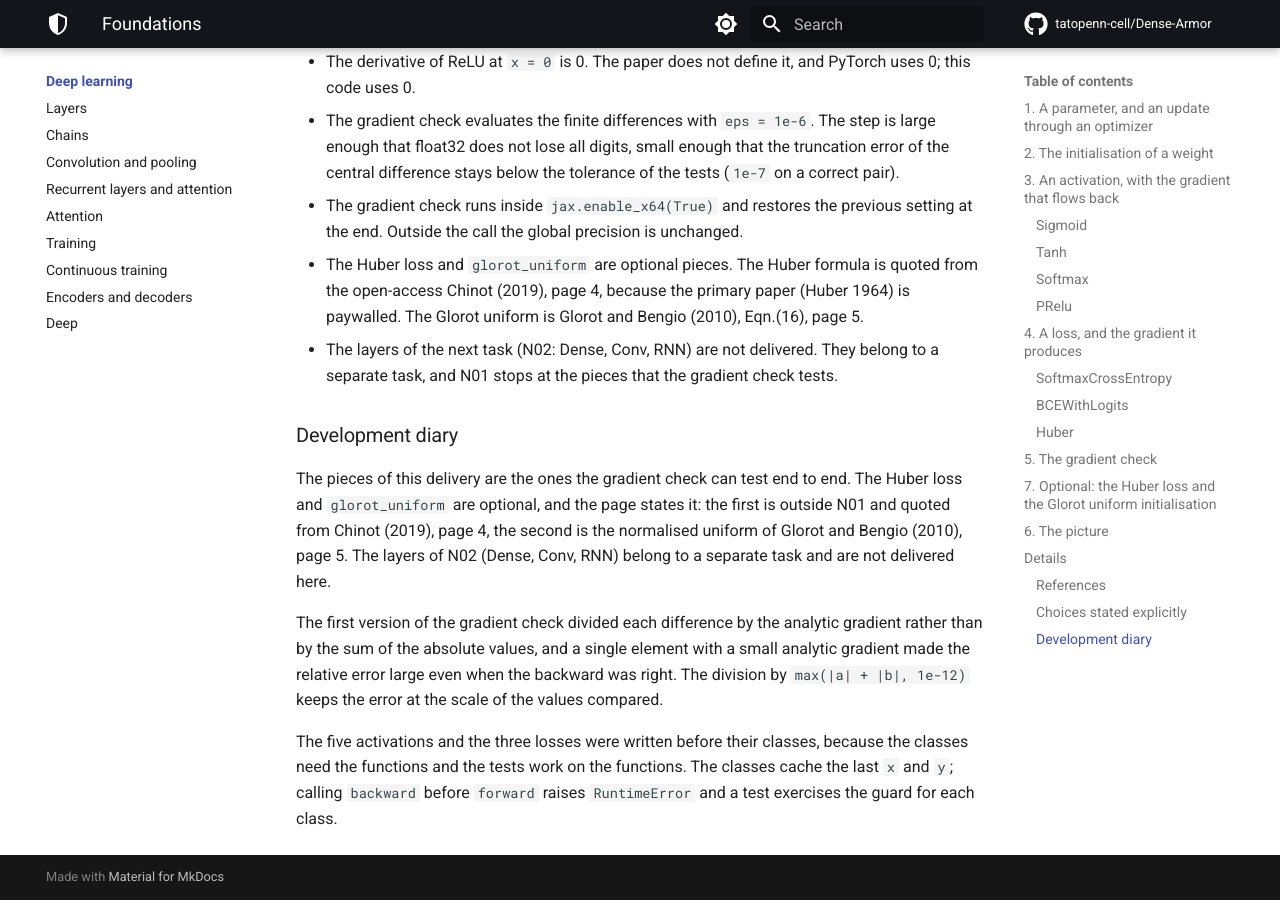
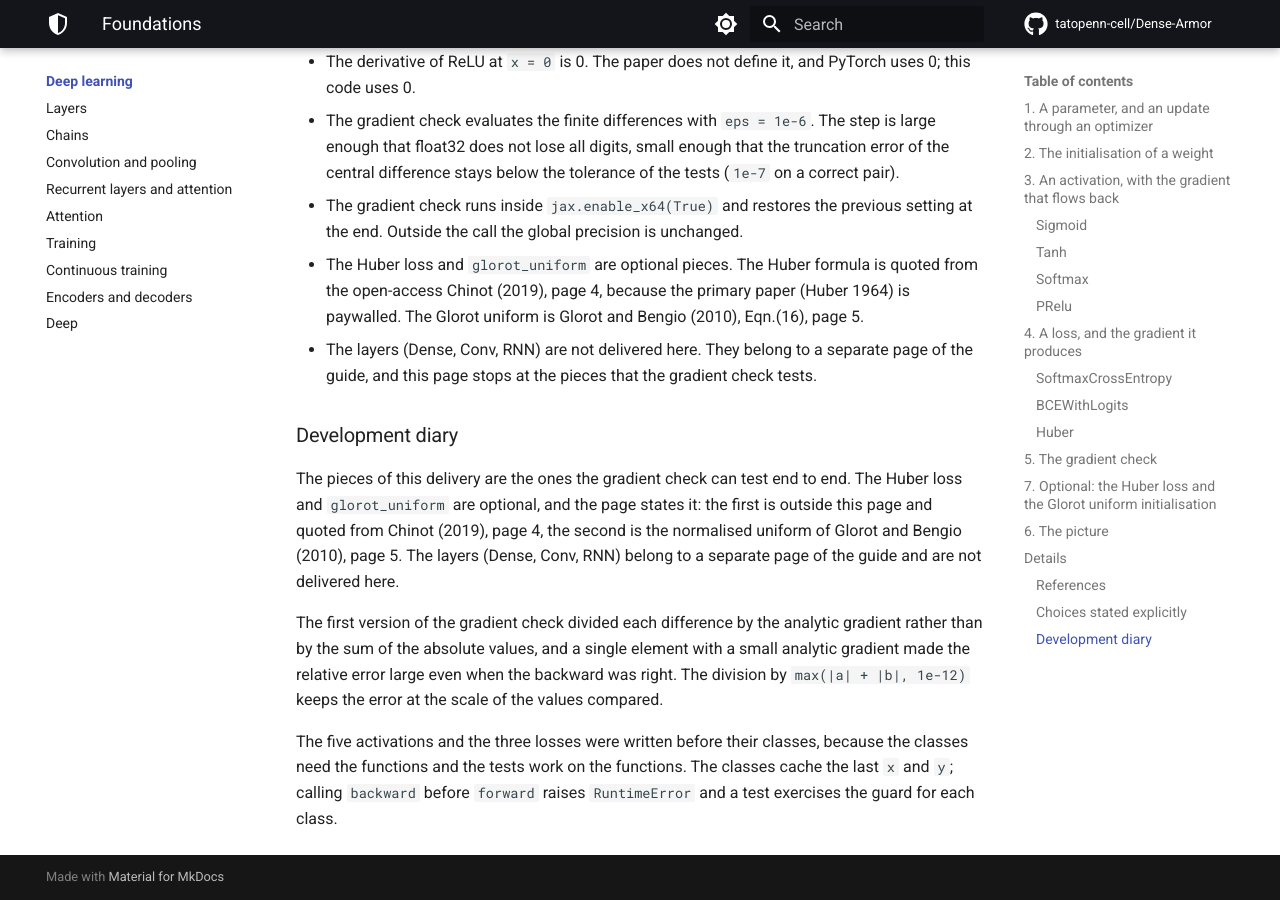
Before and after one commit to tatopenn-cell/Dense-Armor, an MkDocs documentation site: the page built from docs/neural/index.md, in a window 1280 px wide and 900 px high, scrolled down 10670 px. Built offline with MkDocs 1.6.1 and Material for MkDocs 9.7.7, drawn with Linux system fonts in a browser that asks for light colours; comment, search, counter and statistics services are not loaded.

Commit message:
taskN08 fix: remove the internal task labels N01 and N02 from index.md
The N0 grep of 04_SELF_CHECK (check 2, no work narration in a public
page) flags four occurrences of 'N01' and 'N02' in docs/neural/
index.md, in the Choices section (line 387) and in the Development
diary section (line 391). The occurrences pre-date this task: they
are in the text that N01 left on master and this branch has not
touched. But they are the internal labels of the task programme, not
facts about the library, so they do not belong in a public page.

The two sentences are rewritten without changing the meaning:

- 'The layers of the next task (N02: Dense, Conv, RNN) are not
   delivered. They belong to a separate task, and N01 stops at the
   pieces that the gradient check tests.'
  becomes
  'The layers (Dense, Conv, RNN) are not delivered here. They belong
   to a separate page of the guide, and this page stops at the pieces
   that the gradient check tests.'

- 'the first is outside N01 ... The layers of N02 (Dense, Conv, RNN)
   belong to a separate task and are not delivered here.'
  becomes
  'the first is outside this page ... The layers (Dense, Conv, RNN)
   belong to a separate page of the guide and are not delivered
   here.'

This is an out-of-scope modification, declared: 'State of the base'
of the task says 'change nothing else on the page', and this commit
changes two lines of index.md that no item of N08 named. The reason
is the same rule of the kit (a public page does not name its own
tasks), and the change is two lines of prose with no effect on the
page's narrative or on its blocks.

Checks after the fix: N0 grep on the five pages of the task is
clean; check_examples.py -> 16/16 classes OK, 16/16 blocks MATCH,
exit 0; mkdocs build --strict -> exit 0.

```diff
--- a/docs/neural/index.md
+++ b/docs/neural/index.md
@@ -384,11 +384,11 @@ The left panel is the five activations on `x` in `[-4, 4]`, the right panel the
 - The gradient check evaluates the finite differences with `eps = 1e-6`. The step is large enough that float32 does not lose all digits, small enough that the truncation error of the central difference stays below the tolerance of the tests (`1e-7` on a correct pair).
 - The gradient check runs inside `jax.enable_x64(True)` and restores the previous setting at the end. Outside the call the global precision is unchanged.
 - The Huber loss and `glorot_uniform` are optional pieces. The Huber formula is quoted from the open-access Chinot (2019), page 4, because the primary paper (Huber 1964) is paywalled. The Glorot uniform is Glorot and Bengio (2010), Eqn.(16), page 5.
-- The layers of the next task (N02: Dense, Conv, RNN) are not delivered. They belong to a separate task, and N01 stops at the pieces that the gradient check tests.
+- The layers (Dense, Conv, RNN) are not delivered here. They belong to a separate page of the guide, and this page stops at the pieces that the gradient check tests.
 
 ### Development diary
 
-The pieces of this delivery are the ones the gradient check can test end to end. The Huber loss and `glorot_uniform` are optional, and the page states it: the first is outside N01 and quoted from Chinot (2019), page 4, the second is the normalised uniform of Glorot and Bengio (2010), page 5. The layers of N02 (Dense, Conv, RNN) belong to a separate task and are not delivered here.
+The pieces of this delivery are the ones the gradient check can test end to end. The Huber loss and `glorot_uniform` are optional, and the page states it: the first is outside this page and quoted from Chinot (2019), page 4, the second is the normalised uniform of Glorot and Bengio (2010), page 5. The layers (Dense, Conv, RNN) belong to a separate page of the guide and are not delivered here.
 
 The first version of the gradient check divided each difference by the analytic gradient rather than by the sum of the absolute values, and a single element with a small analytic gradient made the relative error large even when the backward was right. The division by `max(|a| + |b|, 1e-12)` keeps the error at the scale of the values compared.
 
```
